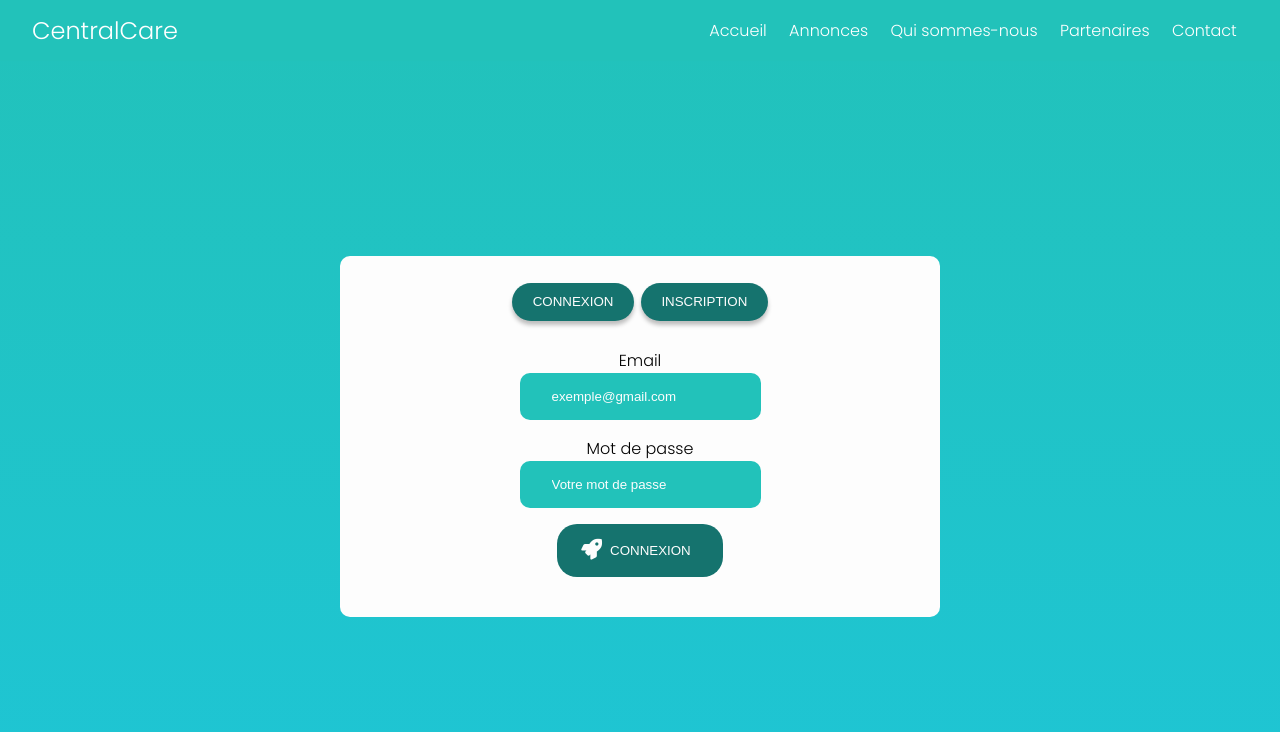
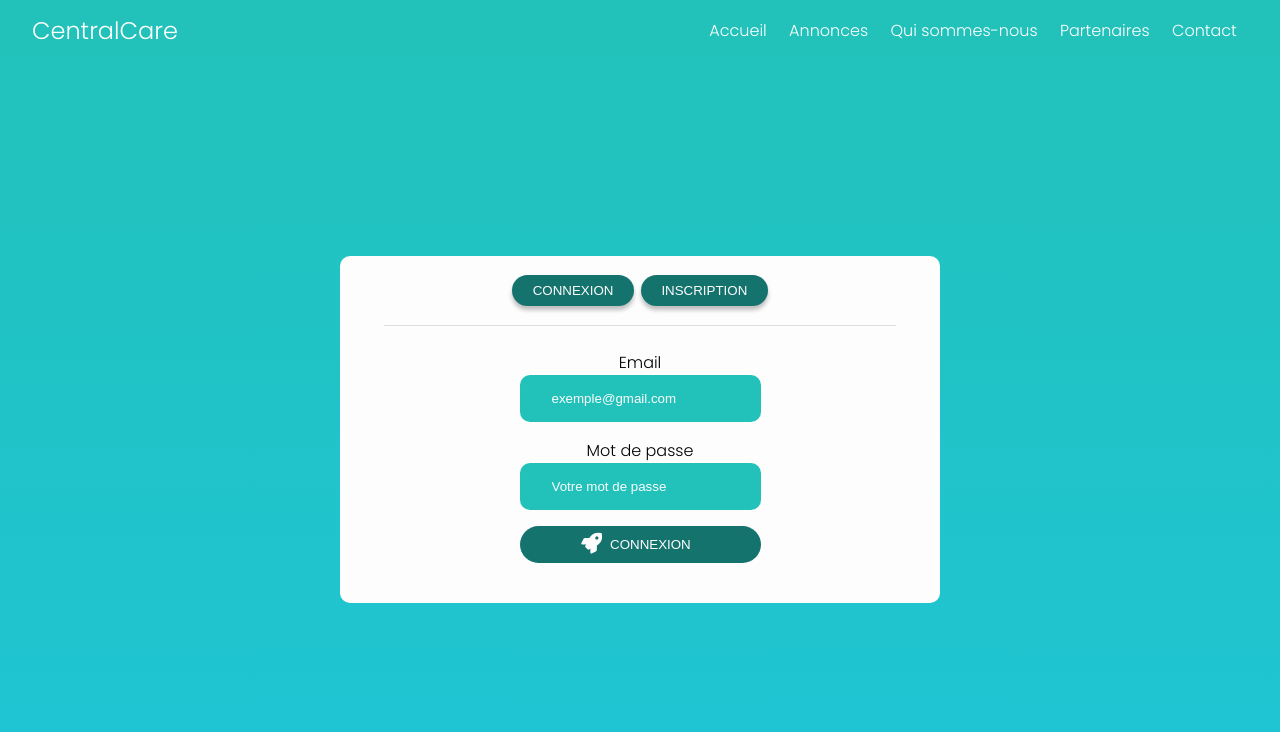
Before and after one commit to devbw/CentralCareClient, a React (Create React App) app: page /login-register in a window 1280 px wide. Shown: the top 732 px of the page. Built offline with nearby package versions, Linux system fonts and the light colour scheme.

Commit message:
some minor changes

```diff
--- a/src/pages/Connect.js
+++ b/src/pages/Connect.js
@@ -11,6 +11,7 @@ const Connect = () => {
               <button>CONNEXION</button>
               <button>INSCRIPTION</button>
           </div>
+          <div className="divider"></div>
           <form>
             <label for="email">Email</label>
             <input type="email" name="email" id="email" placeholder="exemple@gmail.com" required/>
--- a/src/styles/pages/connection.scss
+++ b/src/styles/pages/connection.scss
@@ -3,14 +3,13 @@
     margin-top: 20%;
     padding: 0 1rem;
     .connection-button{
-      margin: .5rem 0;
       text-align: center;
       display: flex;
       align-items: center;
       justify-content: center;
       button{
         margin: .2rem;
-        padding: 0.7rem 1.3rem;
+        padding: 0.5rem 1.3rem;
         border-radius: 20px;
         background: $color-2;
         box-shadow: 0px 4px 4px rgba(0, 0, 0, 0.25);
@@ -18,9 +17,7 @@
         color: $white;
         transition: 0.3s;
         &:hover {
-          transform: translateY(10px);
-          background: $color-2;
-          color: $white;
+          transform: translateY(5px);
         }
       }
     }
@@ -31,6 +28,10 @@
       padding: 1rem;
       max-width: 600px;
       margin: 0 auto;
+      display: flex;
+      flex-direction: column;
+      justify-content: center;
+      align-items: center;
       h2{
         margin-bottom: 3rem;
       }
@@ -52,16 +53,29 @@
         button{
           background: $color-2;
           color: $white;
-          padding: 1rem 2rem 1rem 1rem;
+          padding: .5rem 2rem .5rem 1rem;
           border-radius: 20px;
+          width: 100%;
           display: flex;
           align-items: center;
+          justify-content: center;
+          cursor: pointer;
+          transition: .3s;
+          &:hover {
+            transform: translateY(5px);
+          }
           .fas{
             font-size: 1.3rem;
             margin: 0 .5rem;
           }
         }
       }
+      .divider{
+        height: 1px;
+        width: 90%;
+        background: rgba(0, 0, 0, 0.116);
+        margin: 1rem 0 0 0;
+      }
     }
   }
 }
```
